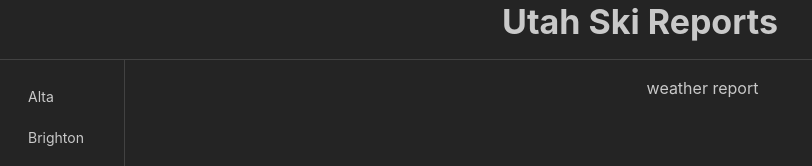
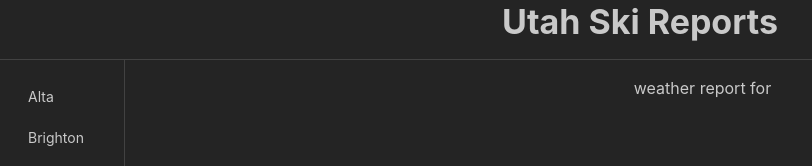
Before and after one commit to SamEakin/WasatchSkiReport, a React (Vite) app: page / in a window 1280 px wide. Shown: the top 166 px of the page, without its empty margins (0-812 px from the left). Built offline with nearby package versions, Linux system fonts and the light colour scheme.

Commit message:
fix build

```diff
--- a/src/App.tsx
+++ b/src/App.tsx
@@ -1,4 +1,4 @@
-import { AppShell, Center, Group, Paper, Title } from '@mantine/core';
+import { AppShell, Center, Group, Title } from '@mantine/core';
 import { useState } from 'react';
 import LiveCam from './components/LiveCam';
 import ResortNavBar from './components/ResortNavBar';
--- a/src/components/WeatherReport.tsx
+++ b/src/components/WeatherReport.tsx
@@ -3,19 +3,19 @@ type WeatherReportProps = {
 };
 
 export default function WeatherReport({ resort }: WeatherReportProps) {
-    const fetchWeatherData = async () => {
-        try {
-            const response = await fetch('https://api.example.com/weather');
-            const data = await response.json();
-            // Process the data here
-        } catch (error) {
-            // Handle the error here
-        }
-    };
+    // const fetchWeatherData = async () => {
+    //     try {
+    //         const response = await fetch('https://api.example.com/weather');
+    //         const data = await response.json();
+    //         // Process the data here
+    //     } catch (error) {
+    //         // Handle the error here
+    //     }
+    // };
 
     return (
         <div>
-            weather report
+            weather report for {resort}
         </div>
     );
 };
```
